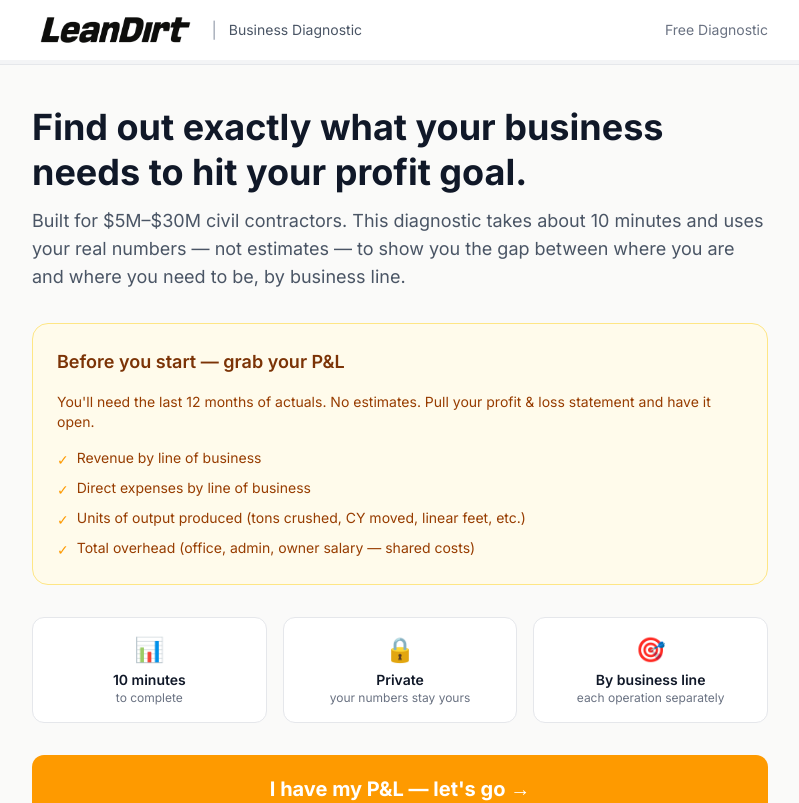
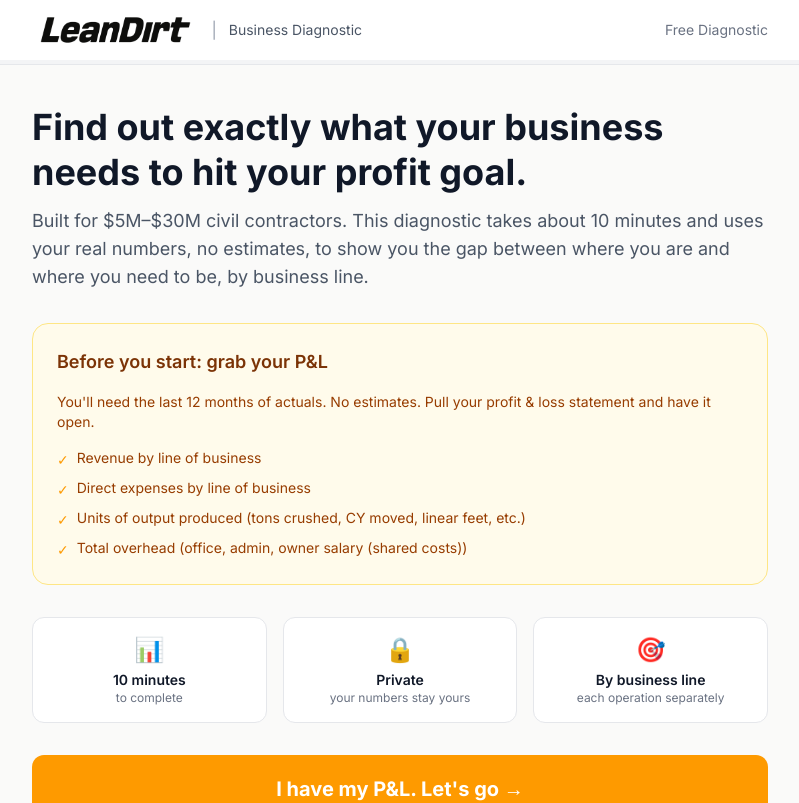
Before and after one commit to zdestes/lean-dirt-diagnostic, a Next.js app: page / in a window 1280 px wide. Shown: the top 803 px of the page, without its empty margins (240-1039 px from the left). Built offline with nearby package versions, Linux system fonts and the light colour scheme.

Commit message:
Remove em-dashes throughout

```diff
--- a/src/components/DiagnosticWizard.tsx
+++ b/src/components/DiagnosticWizard.tsx
@@ -184,18 +184,18 @@ export default function DiagnosticWizard() {
           <div className="space-y-8">
             <div>
               <h1 className="text-4xl font-bold text-gray-900 leading-tight">Find out exactly what your business needs to hit your profit goal.</h1>
-              <p className="text-gray-600 mt-3 text-lg">Built for $5M–$30M civil contractors. This diagnostic takes about 10 minutes and uses your real numbers — not estimates — to show you the gap between where you are and where you need to be, by business line.</p>
+              <p className="text-gray-600 mt-3 text-lg">Built for $5M–$30M civil contractors. This diagnostic takes about 10 minutes and uses your real numbers, no estimates, to show you the gap between where you are and where you need to be, by business line.</p>
             </div>
 
             <div className="bg-amber-50 border border-amber-200 rounded-2xl p-6 space-y-4">
-              <h2 className="font-semibold text-amber-900 text-lg">Before you start — grab your P&L</h2>
+              <h2 className="font-semibold text-amber-900 text-lg">Before you start: grab your P&L</h2>
               <p className="text-amber-800 text-sm">You&apos;ll need the last 12 months of actuals. No estimates. Pull your profit &amp; loss statement and have it open.</p>
               <div className="space-y-2">
                 {[
                   'Revenue by line of business',
                   'Direct expenses by line of business',
                   'Units of output produced (tons crushed, CY moved, linear feet, etc.)',
-                  'Total overhead (office, admin, owner salary — shared costs)',
+                  'Total overhead (office, admin, owner salary (shared costs))',
                 ].map((item) => (
                   <div key={item} className="flex items-start gap-2 text-sm text-amber-800">
                     <span className="text-amber-500 mt-0.5">✓</span>
@@ -221,7 +221,7 @@ export default function DiagnosticWizard() {
 
             <button onClick={() => setStep(1)}
               className="w-full bg-amber-500 hover:bg-amber-600 text-white font-bold py-5 rounded-xl transition-colors text-xl">
-              I have my P&L — let&apos;s go →
+              I have my P&L. Let&apos;s go →
             </button>
             <p className="text-center text-xs text-gray-400">Built for $5M–$30M civil contractors: crushing, hauling, asphalt, grading</p>
           </div>
@@ -232,7 +232,7 @@ export default function DiagnosticWizard() {
           <div className="space-y-8">
             <div>
               <h1 className="text-3xl font-bold text-gray-900">Where does the business stand today?</h1>
-              <p className="text-gray-600 mt-2">Enter your actual numbers from the last 12 months. Pull your P&L — no estimates.</p>
+              <p className="text-gray-600 mt-2">Enter your actual numbers from the last 12 months. Pull your P&L. No estimates.</p>
             </div>
 
             {lines.map((line, idx) => {
@@ -275,7 +275,7 @@ export default function DiagnosticWizard() {
 
             <div className="bg-white rounded-2xl border border-gray-200 p-6">
               <h2 className="font-semibold text-gray-800 mb-1">Company Overhead (annual)</h2>
-              <p className="text-sm text-gray-500 mb-4">Shared costs not tied to any single line — office, admin, owner salary, etc.</p>
+              <p className="text-sm text-gray-500 mb-4">Shared costs not tied to any single line: office, admin, owner salary, etc.</p>
               <NumInput label="Total Annual Overhead" value={overhead} onChange={setOverhead} prefix="$" />
               {companyMetrics.totalRevenue > 0 && overhead > 0 && (
                 <div className="grid grid-cols-2 md:grid-cols-4 gap-3 mt-5 pt-4 border-t border-gray-100">
@@ -301,7 +301,7 @@ export default function DiagnosticWizard() {
         {step === 2 && (
           <div className="space-y-8">
             <div>
-              <h1 className="text-3xl font-bold text-gray-900">Where do you want to be — and what does it take?</h1>
+              <h1 className="text-3xl font-bold text-gray-900">Where do you want to be? What does it take?</h1>
               <p className="text-gray-600 mt-2">Set your goal, adjust the levers, and watch the gap update in real time.</p>
             </div>
 
@@ -340,12 +340,12 @@ export default function DiagnosticWizard() {
                 <div className="text-amber-100 text-sm uppercase tracking-widest mb-1">Required revenue to hit your goals</div>
                 <div className="text-5xl font-black">{fmt$0(targetMetrics.requiredRevenue)}</div>
                 <div className="text-amber-100 mt-2 text-sm">
-                  vs. current {fmt$0(companyMetrics.totalRevenue)} — a {fmt$0(Math.abs(targetMetrics.requiredRevenue - companyMetrics.totalRevenue))} {targetMetrics.requiredRevenue > companyMetrics.totalRevenue ? 'increase needed' : 'surplus'}
+                  vs. current {fmt$0(companyMetrics.totalRevenue)}, a {fmt$0(Math.abs(targetMetrics.requiredRevenue - companyMetrics.totalRevenue))} {targetMetrics.requiredRevenue > companyMetrics.totalRevenue ? 'increase needed' : 'surplus'}
                 </div>
               </div>
             )}
 
-            {/* Per-line comparison tables — visible once goal is set */}
+            {/* Per-line comparison tables - visible once goal is set */}
             {showGap && lines.map((line) => {
               const cur = calcLineMetrics(line);
               const reqRev = targetMetrics.requiredRevenueByLine[line.id] ?? 0;
@@ -438,7 +438,7 @@ export default function DiagnosticWizard() {
             {showGap && (
               <div className="bg-gray-900 text-white rounded-2xl p-6 space-y-3">
                 <h2 className="text-xl font-bold">Ready to work through what this means?</h2>
-                <p className="text-gray-300 text-sm">The gap is in your numbers. What comes next is identifying the one constraint keeping you from closing it — and that&apos;s a conversation, not a worksheet.</p>
+                <p className="text-gray-300 text-sm">The gap is in your numbers. What comes next is identifying the one constraint keeping you from closing it. That&apos;s a conversation, not a worksheet.</p>
                 <a href="https://leandirt.co/TYWjkBF"
                   className="block w-full text-center bg-amber-500 hover:bg-amber-400 text-white font-bold py-4 rounded-xl transition-colors text-lg">
                   Book a free review call with Zack →
@@ -487,12 +487,12 @@ export default function DiagnosticWizard() {
             <div className="bg-amber-500 rounded-2xl p-8 text-white">
               <div className="text-amber-100 text-sm font-semibold uppercase tracking-widest mb-2">You just did something most owners never do.</div>
               <h1 className="text-3xl font-bold leading-tight">You ran your numbers all the way to the constraint.</h1>
-              <p className="mt-3 text-amber-100">The gap is visible. The next step is identifying what&apos;s actually in the way — and that&apos;s a conversation.</p>
+              <p className="mt-3 text-amber-100">The gap is visible. The next step is identifying what&apos;s actually in the way. That&apos;s a conversation.</p>
             </div>
             <div className="bg-gray-900 text-white rounded-2xl p-8 space-y-4">
               <h2 className="text-2xl font-bold">This is what 12 months looks like.</h2>
               <ul className="space-y-2 text-gray-300 text-sm">
-                <li>✓ Identify the binding constraint — not the loudest one</li>
+                <li>✓ Identify the binding constraint, not the loudest one</li>
                 <li>✓ 2x monthly coaching calls to work the constraint</li>
                 <li>✓ Daily visibility on the governing metric</li>
                 <li>✓ Standardize every gain, train the team, move to the next constraint</li>
```
